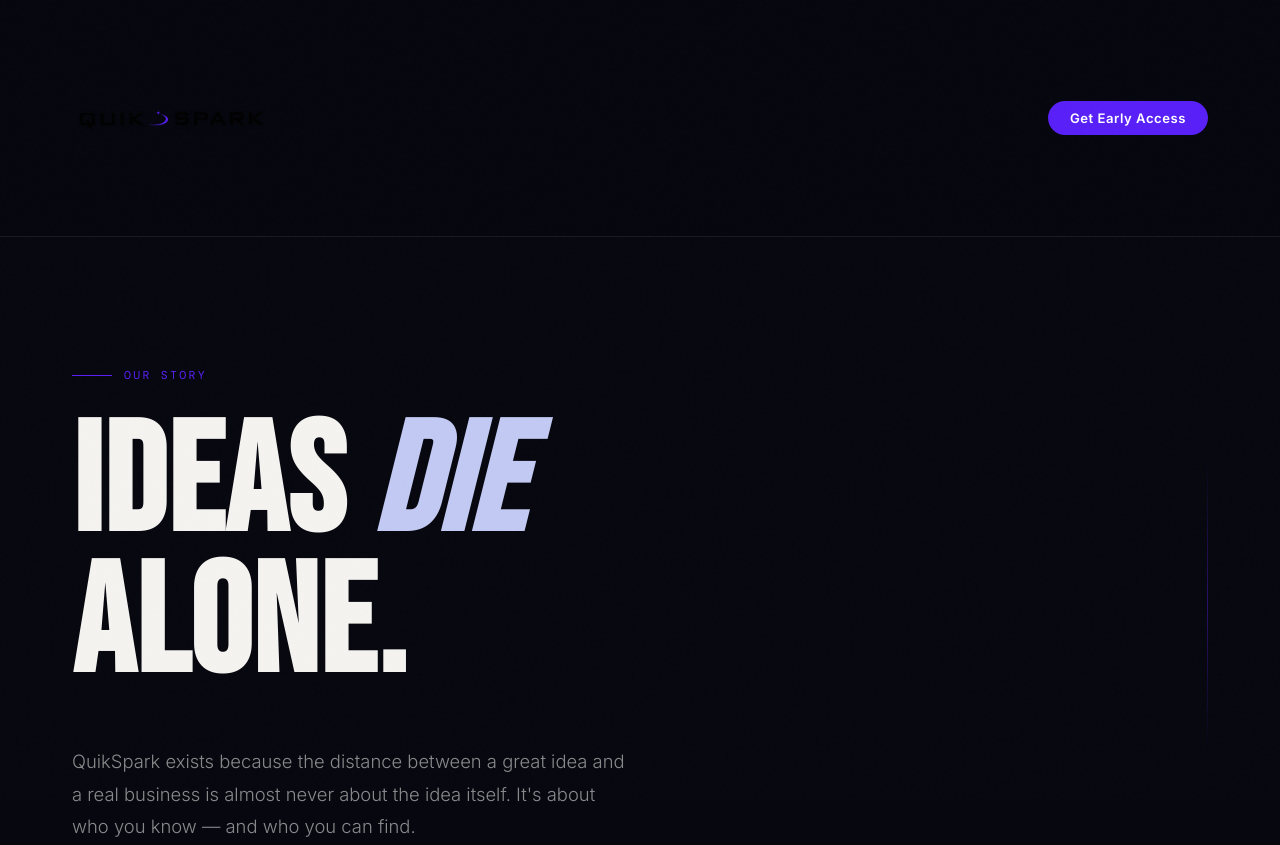
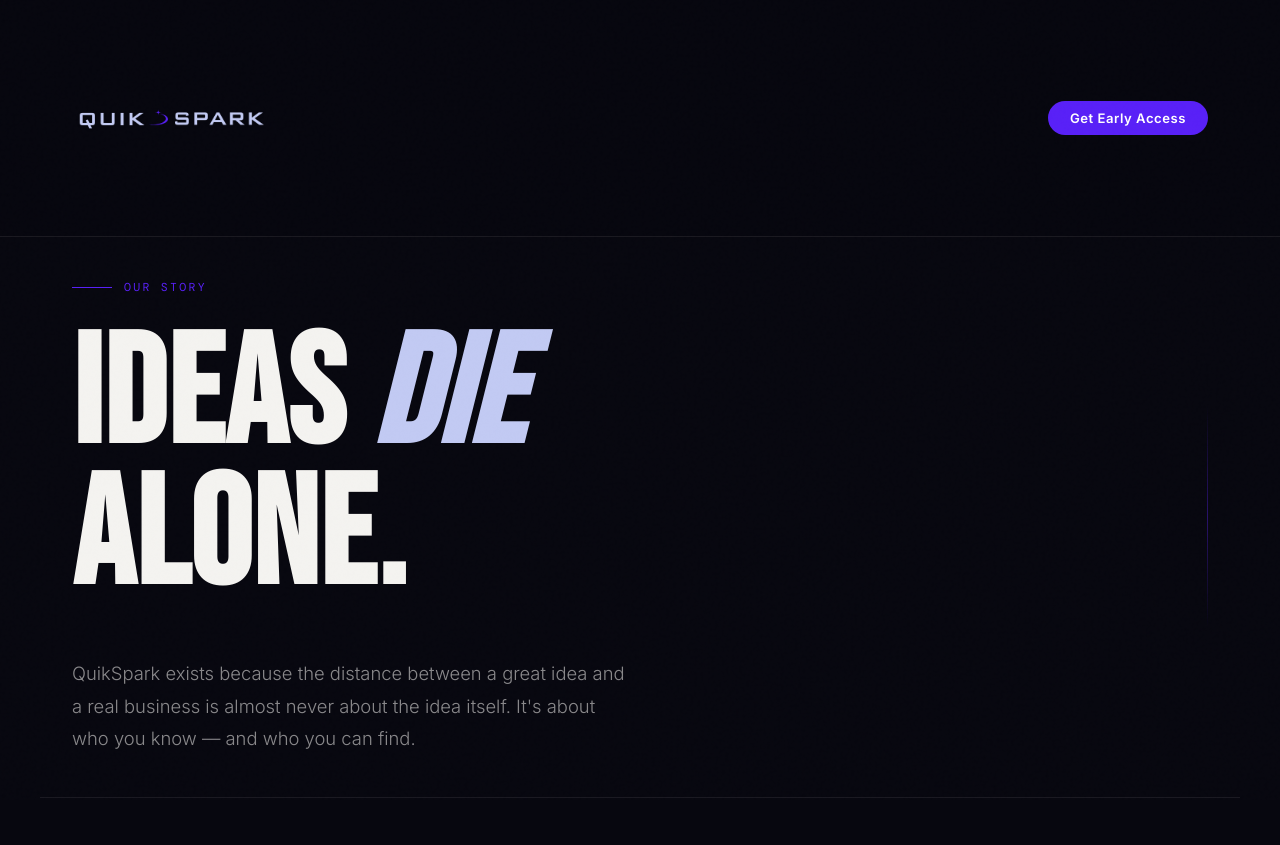
Before and after one commit to Jblaize3/QuikSpark, a website: page public/about.html in a window 1280 px wide. Shown: the top 845 px of the page. Drawn offline with nearby package versions, Linux system fonts and the light colour scheme.

Commit message:
Fix About page logo and reduce hero size

```diff
--- a/public/about.html
+++ b/public/about.html
@@ -88,11 +88,11 @@
 
         /* ── HERO ── */
         .hero {
-            min-height: 92vh;
+            min-height: 70vh;
             display: flex;
             flex-direction: column;
             justify-content: center;
-            padding: 80px 32px;
+            padding: 40px 32px;
             max-width: 1200px;
             margin: 0 auto;
             position: relative;
@@ -246,7 +246,7 @@
         /* ── MISSION STRIP ── */
         .mission-strip {
             background: var(--purple);
-            padding: 80px 32px;
+            padding: 40px 32px;
             overflow: hidden;
             position: relative;
         }
@@ -536,7 +536,7 @@
     <nav class="navbar">
         <div class="nav-inner">
             <a href="/index.html">
-                <img src="/Images/FINAL_TRANSPARENT_LOGO.png" alt="QuikSpark" class="logo-img">
+                <img src="/Images/ALT%20AWAY%20QUIKSPARK_DISCOVER.png" alt="QuikSpark" class="logo-img">
             </a>
             <a href="/index.html" class="nav-cta" onclick="setTimeout(()=>document.getElementById('earlyAccessBtn')?.click(),100);return true;">Get Early Access</a>
         </div>
```
